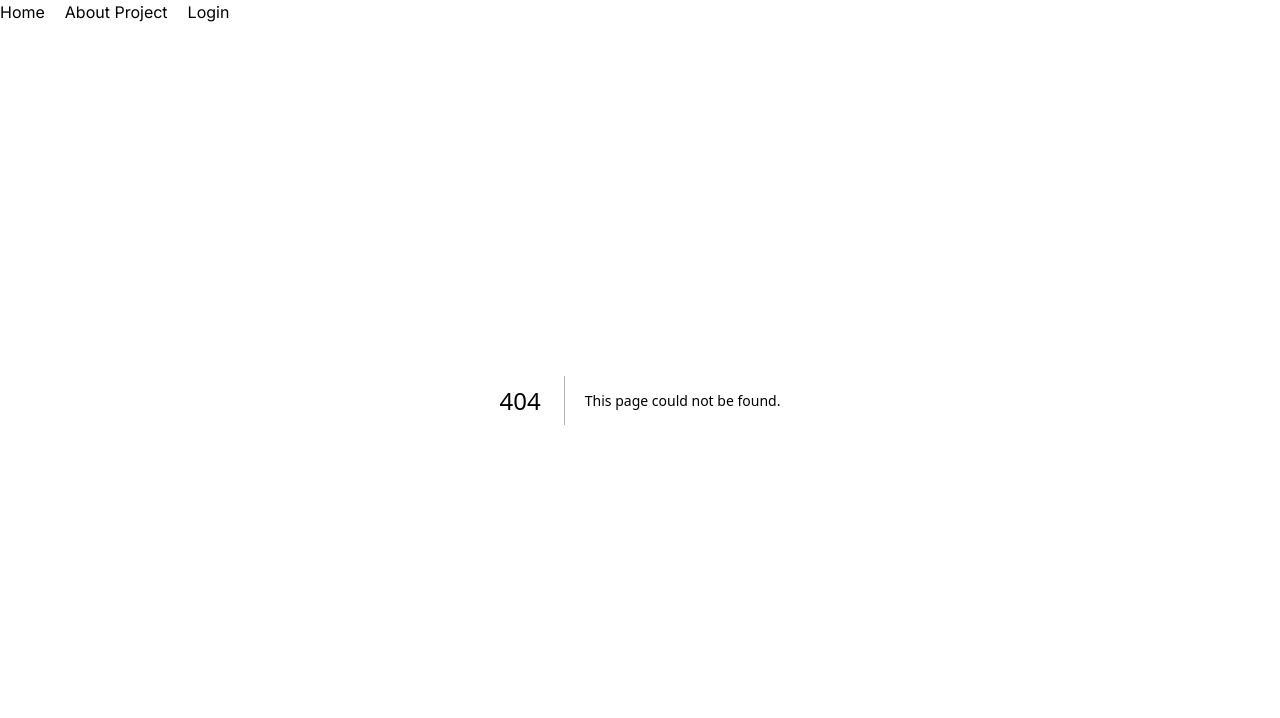
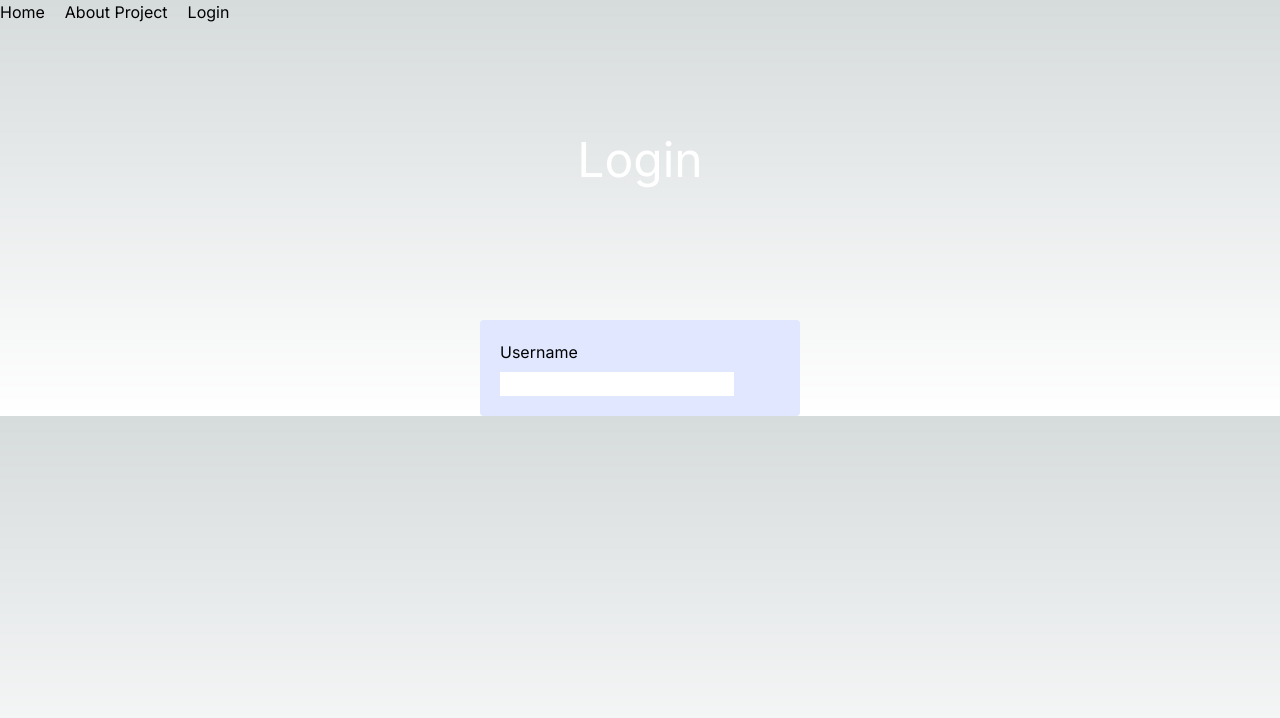
Before and after one commit to idkwhoamitho/THE-ASSISTANT-STUDY-APP, a Next.js app: page /login in a window 1280 px wide. Before the commit this address had no page. Shown: the top 718 px of the page. Built offline with nearby package versions, Linux system fonts and the light colour scheme.

Commit message:
updating .gitignore and making an login page

```diff
--- /dev/null
+++ b/src/app/login/page.js
@@ -0,0 +1,22 @@
+
+export default function Login()
+{
+    return(
+        <>
+            <div className=" h-80 flex justify-center items-center">
+                <h1 className="text-bold text-white text-5xl">Login</h1>
+            </div>
+            <div className="flex h-auto justify-center">
+                <div class="w-full max-w-xs m-auto bg-indigo-100 rounded p-5 flex">
+                    <form>
+                        <div>
+                            <label className="block mb-2 text-black" for="username">Username</label>
+                            <input></input>
+                        </div>
+                    </form>
+                </div>
+            </div>
+
+        </>
+    )
+}
```
Also changed, not shown: 1 other file (tests, documents, lock files or other folders).
